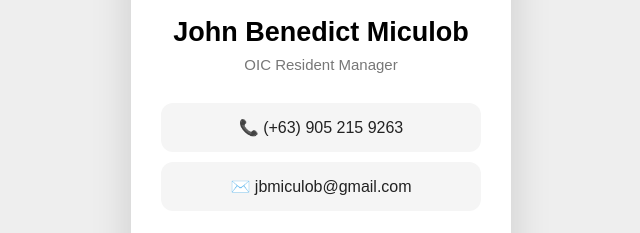
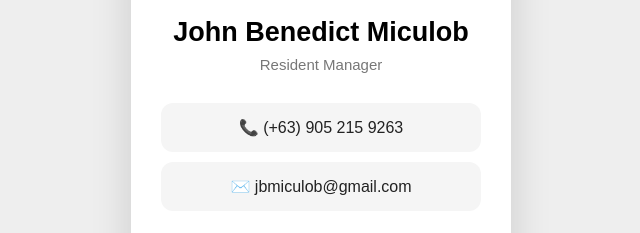
Before and after one commit to fandccreative-sketch/fnc, a plain HTML site: page john.html in a window 1280 px wide. Shown: the part 322-555 px from the top of the page, 319-959 px from the left. Drawn offline with Linux system fonts and the light colour scheme.

Commit message:
Update john.html

```diff
--- a/john.html
+++ b/john.html
@@ -129,7 +129,7 @@
         <h1>John Benedict Miculob</h1>
 
         <div class="subtitle">
-            OIC Resident Manager
+            Resident Manager
         </div>
 
 
```
